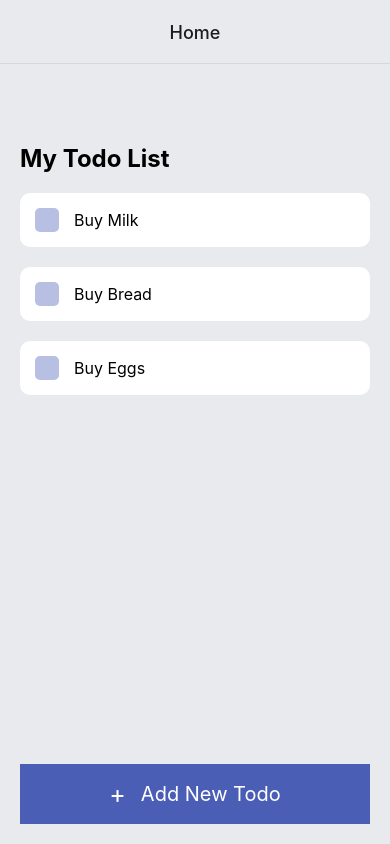
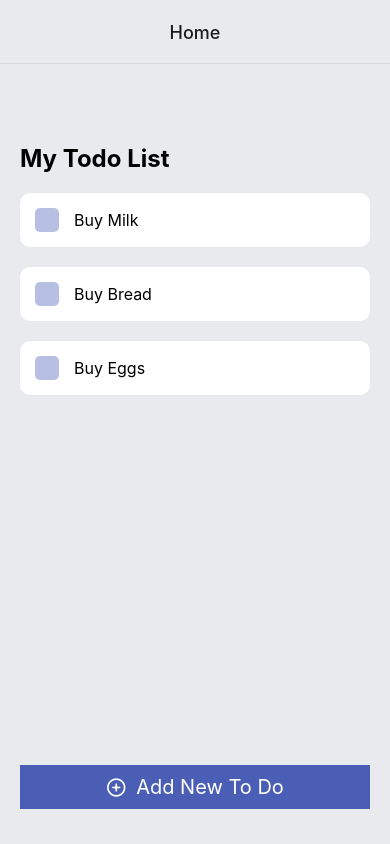
Before and after one commit to JaymeeCasabuena/MAD-todo-list-app, a React Native app: screen /Home in a window 390 px wide. Built offline with nearby package versions, Linux system fonts and the light colour scheme.

Commit message:
Milestone 2 - Added icon to the buttons

```diff
--- a/src/components/SharedButton.js
+++ b/src/components/SharedButton.js
@@ -1,17 +1,23 @@
 import { StyleSheet, Text, TouchableOpacity } from "react-native";
+import MaterialIcons from '@expo/vector-icons/MaterialIcons';
+import Feather from '@expo/vector-icons/Feather';
 
 
-const Button = ({onPress, title}) => {
+
+
+const Button = ({onPress, title, iconName, buttonStyle, iconColor}) => {
     return (
-        <TouchableOpacity onPress={onPress} style={styles.button}>
-            <Text style={styles.text}>{title}</Text>
-        </TouchableOpacity>
+    <TouchableOpacity onPress={onPress} style={[styles.button, buttonStyle]}>
+        <Feather style={styles.icon} name={iconName} size={20} color={iconColor} />
+        <Text style={styles.text}>{title}</Text>
+      </TouchableOpacity>
     )
 }
 
 
 const styles = StyleSheet.create({
     button: {
+      flexDirection: 'row',
       width: '45%',
       backgroundColor: "#4b5eb6",
       padding: 10,
@@ -21,7 +27,10 @@ const styles = StyleSheet.create({
     text: {
       color: 'white',
       fontSize: 20,
-      }
+    },
+    icon: {
+      paddingRight: 10,
+    }
   });
 
   export default Button;
--- a/src/screens/addNewToDo.js
+++ b/src/screens/addNewToDo.js
@@ -1,7 +1,8 @@
 import { StyleSheet, Text, View, TextInput, KeyboardAvoidingView} from 'react-native';
 import { useNavigation } from '@react-navigation/native';
 import Button from '../components/SharedButton';
-import { Icon } from 'react-native-vector-icons/FontAwesome';
+
+
 
 export default function AddNew () {
   const navigation = useNavigation();
@@ -22,8 +23,8 @@ export default function AddNew () {
             <TextInput editable multiline maxLength={100} style={styles.descInput} numberOfLines={10} placeholder={'Write the description of the todo item'} placeholderTextColor={'black'} />
         </View>
         <View style={styles.buttons}>
-        <Button title="Cancel" onPress={goBackToHome}/>
-        <Button title="Save" />
+        <Button title="Cancel" iconName="x-circle" iconColor='white' onPress={goBackToHome}/>
+        <Button title="Save" iconName="save" iconColor='white' />
       </View>
       </View>
     );
@@ -68,6 +69,7 @@ export default function AddNew () {
     },
     taskInput: {
         backgroundColor: '#E8EAED',
+        textAlign: 'left',
         width: 360,
         height: 50,
         padding: 10,
@@ -77,6 +79,7 @@ export default function AddNew () {
     },
     descInput: {
         backgroundColor: '#E8EAED',
+        textAlign: 'left',
         width: 360,
         height: 200,
         padding: 10,
@@ -84,9 +87,4 @@ export default function AddNew () {
         borderWidth: 2,
         borderRadius: 5,
     },
-    plusSign: {
-      color: '#FFF',
-      fontSize: 25,
-      marginRight: 15,
-    }
   });
--- a/src/screens/home.js
+++ b/src/screens/home.js
@@ -1,6 +1,7 @@
 import { StyleSheet, Text, View, TouchableOpacity} from 'react-native';
 import { useNavigation } from '@react-navigation/native';
 import List from '../components/List'
+import Button from '../components/SharedButton';
 
 export default function Home () {
   const navigation = useNavigation();
@@ -18,10 +19,9 @@ export default function Home () {
                 <List text={'Buy Eggs'}/>
             </View>
         </View>
-        <TouchableOpacity style={styles.button} onPress={goToAddScreen}>
-            <Text style={styles.plusSign}>+</Text>
-            <Text style={styles.buttonText}>Add New Todo</Text>
-        </TouchableOpacity>
+        <View style={styles.button}>
+          <Button title="Add New To Do" iconName="plus-circle" iconColor='white' buttonStyle={{width: '100%'}} onPress={goToAddScreen}/>
+        </View>
       </View>
     );
   }
@@ -44,20 +44,10 @@ export default function Home () {
         marginTop: 20,
     },
     button: {
-        flexDirection: 'row',
-        justifyContent: 'center',
-        backgroundColor: '#4b5eb6',
-        paddingVertical: 15,
-        alignItems: 'center',
-        margin: 20,
-    },
-    buttonText: {
-        color: '#FFF',
-        fontSize: 20,
-    },
-    plusSign: {
-      color: '#FFF',
-      fontSize: 25,
-      marginRight: 15,
+      flexDirection: 'row',
+      justifyContent: 'center',
+      paddingVertical: 15,
+      alignItems: 'center',
+      margin: 20,
     }
   });
```
